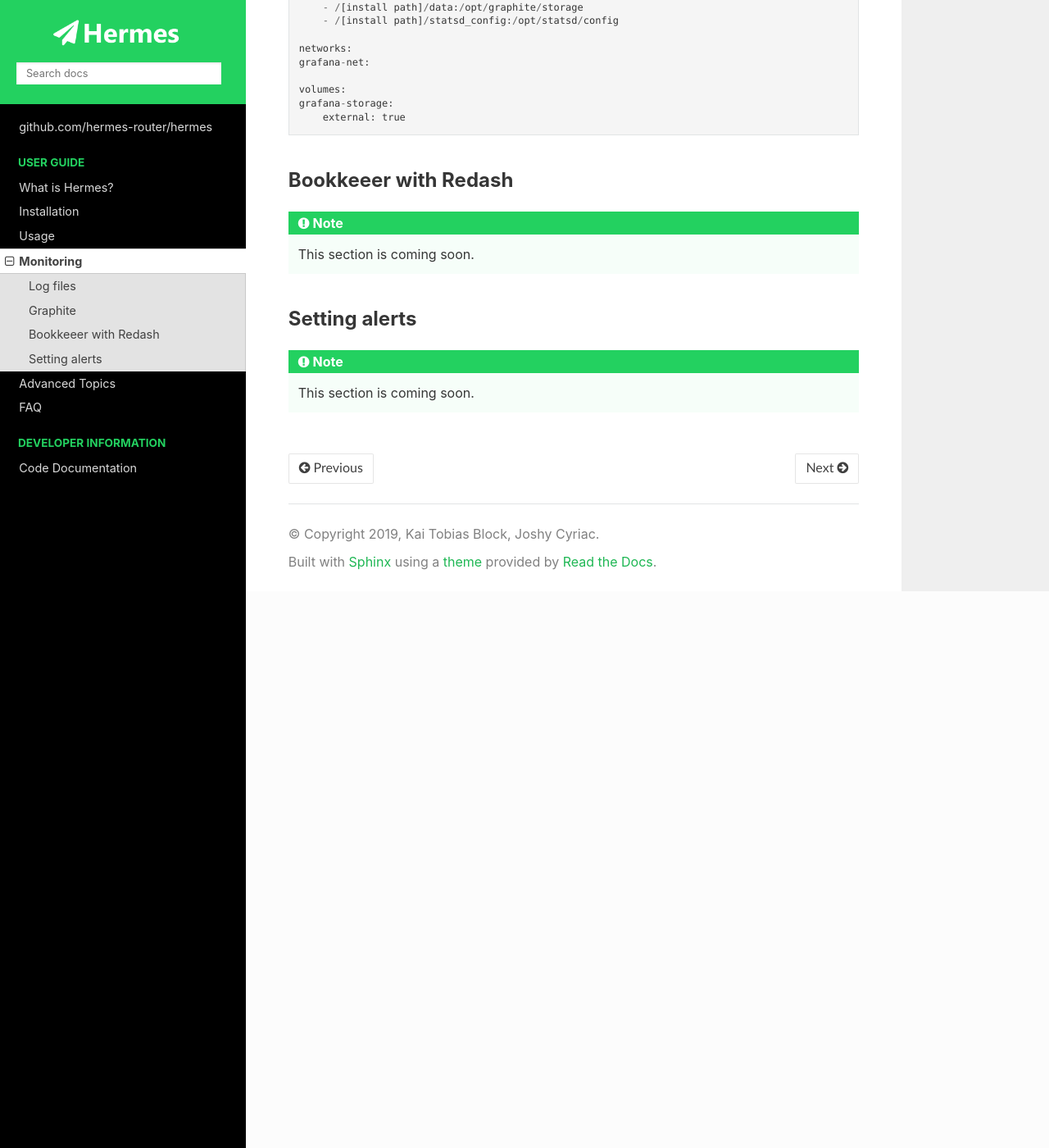
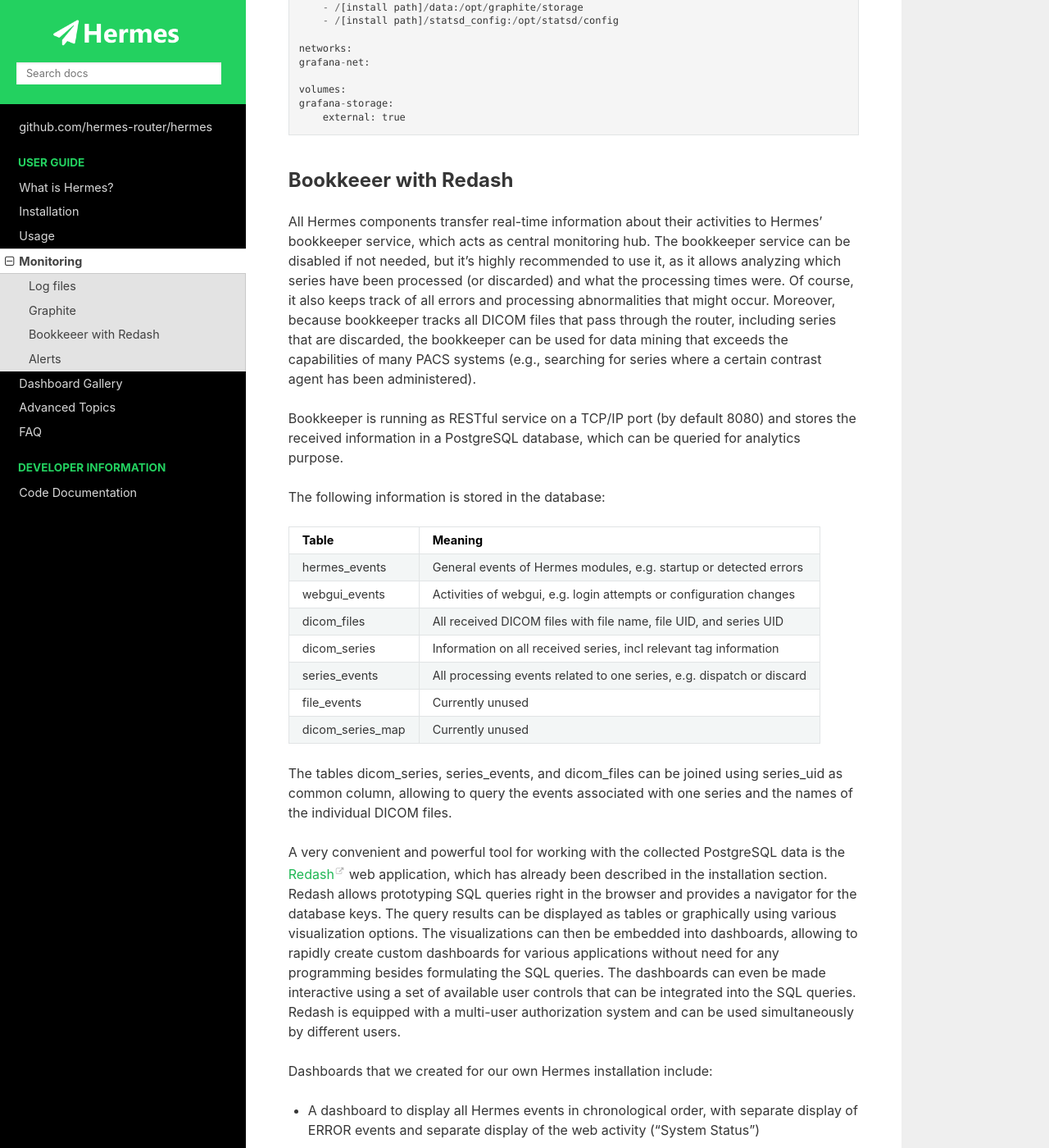
Before and after one commit to mercure-imaging/mercure, a Sphinx documentation site: the page built from docs/monitoring.rst, in a window 1280 px wide and 1400 px high, scrolled down 2569 px. Shown: the whole window at 82% size. Built offline with Sphinx 7.4.7 and the Read the Docs theme 2.0.0, drawn with Linux system fonts in a browser that asks for light colours; some of the changed text lies outside the part shown.

Commit message:
Continued docs.

```diff
--- a/docs/conf.py
+++ b/docs/conf.py
@@ -74,7 +74,8 @@
 html_theme_options = {
     'logo_only': True,
     'style_external_links': True,
-    'display_version': False
+    'display_version': False,
+    'analytics_id': 'UA-63470225-6'
 }
 
 # Add any paths that contain custom static files (such as style sheets) here,
--- /dev/null
+++ b/docs/dashboards.rst
@@ -0,0 +1,4 @@
+Dashboard Gallery
+=================
+
+.. note:: This section is coming soon.
--- a/docs/index.rst
+++ b/docs/index.rst
@@ -21,6 +21,7 @@
    install
    usage
    monitoring
+   dashboards
    advanced
 
 .. toctree::
--- a/docs/monitoring.rst
+++ b/docs/monitoring.rst
@@ -92,10 +92,51 @@
 Bookkeeer with Redash
 ---------------------
 
-.. note:: This section is coming soon.
+All Hermes components transfer real-time information about their activities to Hermes' bookkeeper service, which acts as central monitoring hub. The bookkeeper service can be disabled if not needed, but it's highly recommended to use it, as it allows analyzing which series have been processed (or discarded) and what the processing times were. Of course, it also keeps track of all errors and processing abnormalities that might occur. Moreover, because bookkeeper tracks all DICOM files that pass through the router, including series that are discarded, the bookkeeper can be used for data mining that exceeds the capabilities of many PACS systems (e.g., searching for series where a certain contrast agent has been administered).
+
+Bookkeeper is running as RESTful service on a TCP/IP port (by default 8080) and stores the received information in a PostgreSQL database, which can be queried for analytics purpose.
+
+The following information is stored in the database:
+
+====================================== ===========================================================================
+Table                                  Meaning
+====================================== ===========================================================================
+hermes_events                          General events of Hermes modules, e.g. startup or detected errors
+webgui_events                          Activities of webgui, e.g. login attempts or configuration changes
+dicom_files                            All received DICOM files with file name, file UID, and series UID
+dicom_series                           Information on all received series, incl relevant tag information
+series_events                          All processing events related to one series, e.g. dispatch or discard
+file_events                            Currently unused
+dicom_series_map                       Currently unused
+====================================== ===========================================================================
+
+The tables dicom_series, series_events, and dicom_files can be joined using series_uid as common column, allowing to query the events associated with one series and the names of the individual DICOM files.
+
+A very convenient and powerful tool for working with the collected PostgreSQL data is the `Redash <http://redash.io>`_ web application, which has already been described in the installation section. Redash allows prototyping SQL queries right in the browser and provides a navigator for the database keys. The query results can be displayed as tables or graphically using various visualization options. The visualizations can then be embedded into dashboards, allowing to rapidly create custom dashboards for various applications without need for any programming besides formulating the SQL queries. The dashboards can even be made interactive using a set of available user controls that can be integrated into the SQL queries. Redash is equipped with a multi-user authorization system and can be used simultaneously by different users.
+
+Dashboards that we created for our own Hermes installation include:
+
+* A dashboard to display all Hermes events in chronological order, with separate display of ERROR events and separate display of the web activity ("System Status")
+* A "Dispatch Browser" that allows reviewing which patient exams have been dispatched to a certain target within a selectable time span
+* A "Patient Browser" that allows searching by patient name, sequence, MRN, or ACC and shows all matching images series
+* A "Series Detail" dashboard that is cross-linked from the other dashboards and shows all collected information for a selected series, including all DICOM tags and processing events
+
+Instructions how to create these dashboards are provided in the :doc:`Dashboard Gallery <../dashboards>`.
 
 
-Setting alerts
---------------
+Alerts
+------
 
-.. note:: This section is coming soon.
+It is highly recommended to setup alerts for processing errors and server problems, so that you are automatically notified if the Hermes router needs your attention. Both Grafana and Redash provide functions for automatic alerts that can be utilized. With both tools, alerts can be delivered via email. However, we recommend using a messaging tool that supports custom webhooks, such as `Slack <https://slack.com>`_. In this way, alerts can be delivered in real-time and across multiple devices, including smartphones.
+
+Examples for useful alerts include:
+
+* If the disk space on the server drops below a certain threshold [alert via Grafana]
+* If the server cannot be reached ("pinged") over the network [alert via Grafana]
+* If the Hermes services (router, dispatcher, cleaner) have not notified Graphite for a longer period [alert via Grafana]
+* If bookkeeper has received any error notifications [alert via Redash]
+* If the number of series dispatched to a certain target falls below the expected value [alert via Redash]
+
+In addition to the alerting options provided by Grafana and Redash, it is also possible setup custom notifications via a small Python script that is periodically executed and that calls the webhooks of your messaging service.
+
+.. important:: If you develop your own alert scripts, make sure to NEVER post any sensitive patient information (PHI) to the messaging service
```
